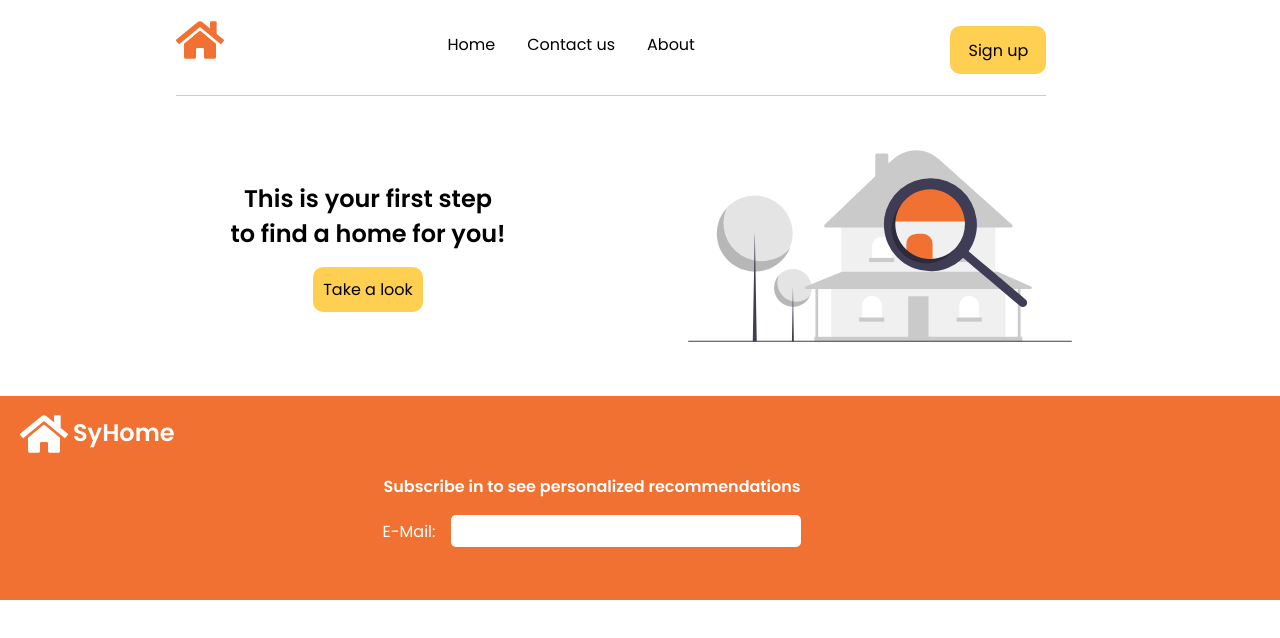
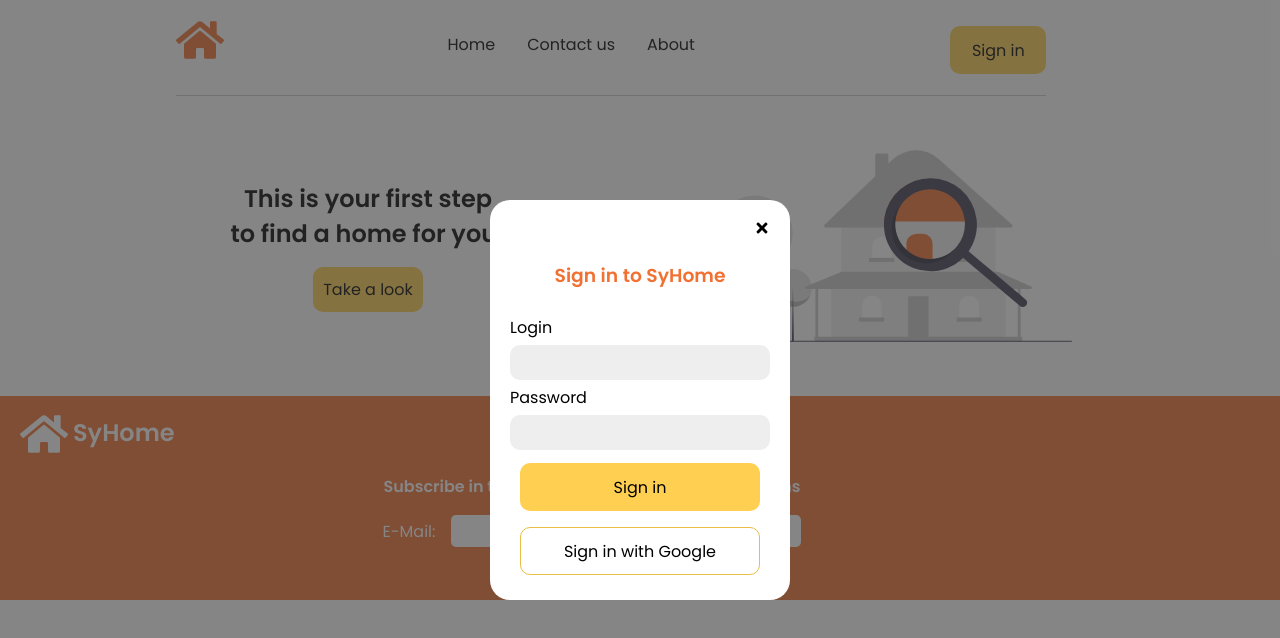
Before and after one commit to MinuzziMatheus/syHome, a React (Create React App) app: page / in a window 1280 px wide. Shown: the top 638 px of the page. Built offline with nearby package versions, Linux system fonts and the light colour scheme.

Commit message:
modal and more

```diff
--- a/src/App.tsx
+++ b/src/App.tsx
@@ -1,3 +1,4 @@
+import { useState } from 'react';
 import { Route, Switch } from 'react-router-dom';
 import { GlobalStyle } from './styles/global';
 import Header from './components/Header/Header';
@@ -7,11 +8,20 @@ import Contact from './components/Page/Contact/Contact';
 import Home  from './components/Page/Home/Home';
 import List from './components/Page/List/List';
 import HouseDetail from './components/Page/HouseDetail/HouseDetail';
+import LoginModal from './components/LoginModal/LoginModal';
 
 export function App() {
+
+  const [modalStatus, setModalStatus] = useState(false);
+
+  const onHandleModal = () => {
+    setModalStatus(!modalStatus);
+  }
+
   return (
     <>
-      <Header />
+      <LoginModal openModal={true} />
+      <Header onHandleModal={onHandleModal}/>
         <Switch>
           <Route exact path="/"><Home /></Route>
           <Route exact path="/contact"><Contact /></Route>
--- a/src/components/Header/Header.tsx
+++ b/src/components/Header/Header.tsx
@@ -1,7 +1,7 @@
 import { Container, Content, IconHome } from './HeaderStyle';
 import { Link } from 'react-router-dom'
 
-export default function Header() {
+export default function Header(props: any) {
     return (
         <Container>
             <Content>
@@ -10,7 +10,7 @@ export default function Header() {
                     <Link to="/">Home</Link>
                     <Link to="/contact">Contact us</Link>
                     <Link to="/about">About</Link>
-                    <button>Sign up</button>
+                    <button onClick={props.onHandleModal}>Sign in</button>
                 </nav>
             </Content>
         </ Container>
--- /dev/null
+++ b/src/components/LoginModal/LoginModal.tsx
@@ -0,0 +1,56 @@
+import { useState, useEffect } from 'react';
+import { FaTimes } from 'react-icons/fa';
+
+import { Body,
+         Modal,
+         InputField,
+         Button,
+         GoogleButton,
+         ButtonArea } from './LoginModalStyle';
+
+export default function LoginModal(props: any){
+
+   const [isActivated, setIsActive] = useState(false);
+   const [email, setEmail] = useState('');
+   const [password, setPassword] = useState('');
+
+   const closeModal = () => {
+      setIsActive(false);
+   }
+
+   useEffect(() => {
+      setIsActive(props.openModal);
+   }, [props]);
+
+   return(
+      <>
+         {isActivated &&
+            <Body>
+               <Modal>
+                  <div>
+                     <FaTimes onClick={closeModal} />
+                  </div>
+                  <h3>Sign in to SyHome</h3>
+                  <label>Login</label>
+                  <InputField
+                     type="text"
+                     value={email}
+                     onChange={(e) => setEmail(e.target.value)} />
+                  <label>Password</label>
+                  <InputField
+                     type="password"
+                     value={password}
+                     onChange={(e) => setPassword(e.target.value)} />
+                  <ButtonArea>
+                     <Button
+                        type="submit"
+                        // onClick={() => signInWithEmailAndPassword(email, password)}
+                        >Sign in</Button>
+                     <GoogleButton>Sign in with Google</GoogleButton>
+                  </ButtonArea>
+               </Modal>
+            </Body>
+         }
+      </>
+   );
+}
--- /dev/null
+++ b/src/components/LoginModal/LoginModalStyle.tsx
@@ -0,0 +1,89 @@
+import styled from 'styled-components';
+
+export const Body = styled.div`
+   position: absolute;
+   display: flex;
+   justify-content: center;
+   align-items: center;
+   width: 100%;
+   height: 100%;
+   z-index: 20;
+   background-color: rgba(58, 57, 57, 0.61);
+`;
+
+export const Modal = styled.div`
+   display: flex;
+   flex-direction: column;
+   align-items: left;
+   padding: 20px;
+   height: 400px;
+   width: 300px;
+   border-radius: 20px;
+   background-color: var(--background);
+
+   h3 {
+      text-align: center;
+      margin: 25px 0;
+      color: var(--orange-900);
+   }
+
+   div {
+      width: 100%;
+      display: flex;
+      justify-content: flex-end;
+   }
+
+   svg{
+      position: relative;
+      cursor: pointer;
+      right: 0;
+      top: 0;
+   }
+`;
+
+export const ButtonArea = styled.div`
+   display: flex;
+   flex-direction: column;
+   align-items: center;
+`;
+
+export const Button = styled.button`
+   background-color: var(--yellow-900);
+
+   padding: 10px;
+   border-radius: 10px;
+   width: 7rem;
+   min-height: 3rem;
+   margin: 0.5rem 0;
+   width: 15rem;
+   transition: 0.3s ease-in-out;
+
+   &:hover {
+      background-color: var(--yellow-700);
+      cursor: pointer;
+   }
+
+   @media (max-width: 600px){
+      margin-left: 1rem;
+      width: 6rem;
+   }
+`;
+
+export const GoogleButton = styled(Button)`
+   background-color: var(--background);
+   border: 1px solid var(--yellow-700);
+
+   &:hover{
+      background-color: var(--yellow-900);
+   }
+`;
+
+export const InputField = styled.input`
+   width: 100%;
+   margin: 5px 0;
+   padding: 5px;
+   border: none;
+   padding-left: 10px;
+   border-radius: 10px;
+   background-color: var(--gray-200);
+`;
```
Also changed, not shown: package.json (+25 -25 lines), src/services/Firebase.js (added, +72 -0 lines), src/services/fireBaseConfig.js (added, +12 -0 lines), 2 other files (tests, documents, lock files or other folders).
